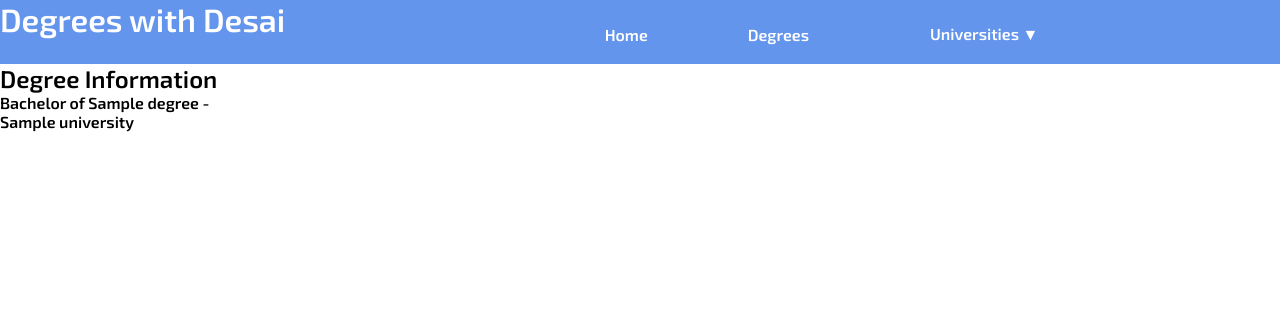
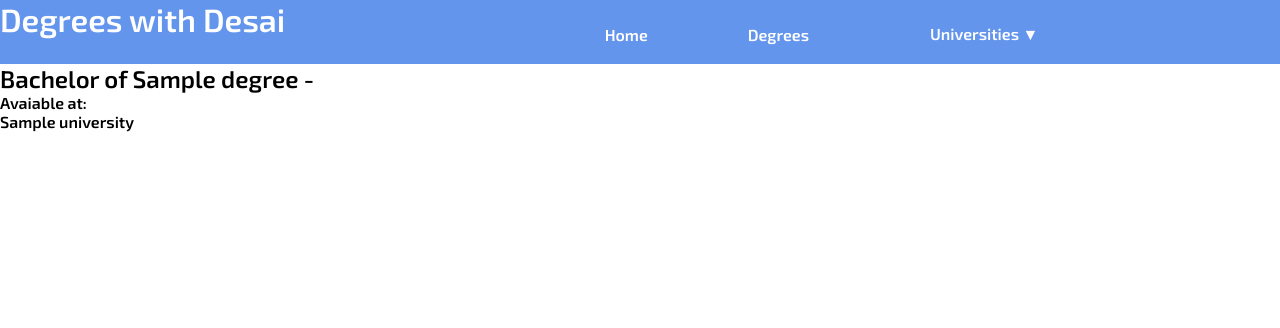
Before and after one commit to KushDesai04/13DTP-Project, a Flask app: page /degree/1 in a window 1280 px wide. Shown: the top 328 px of the page. Run offline with Flask 2, Linux system fonts and the light colour scheme; tables that the repository leaves empty hold one stand-in row (values such as "Sample post"); parts of the project's set-up code (start-up, migrations or seed data) failed here and were passed over.

Commit message:
filter system now filters by universities and is displayed properly

```diff
--- a/main.py
+++ b/main.py
@@ -40,30 +40,23 @@ def degree(id):
 
 @app.route('/degrees', methods = ["GET", "POST"])
 def degrees():
-  degrees = models.Degree.query.order_by(models.Degree.name).all()
+
+  degrees = {}
   universities = models.University.query.all()
+  for university in universities:
+    degrees[university.name]= university.degrees
+
   subjects = models.Subject.query.all()
-  order = "ASC"
-
 
   if request.method == "POST":
-    order = request.form["order"]
-    print(order, type(order))
-    university_filter = request.form['universities']
-    university_filter = ['University of Auckland', 'University of Canterbury']
-    if order == "DESC":
-      #degrees = models.Degree.query.filter(models.Degree.universities.in_(university_filter)).order_by(models.Degree.name.desc()).all()
-      degree_university = models.University.query.filter(models.University.name.in_(university_filter)).all()
-    else:
-      degree_university = models.University.query.filter(models.University.name.in_(university_filter)).all()
+    university_filter = request.form.getlist('universities')
+    universities = models.University.query.filter(models.University.name.in_(university_filter)).all()
 
-    degrees = [degree.degrees for degree in degree_university]
-    print(degrees)
+    degrees = {}
+    for university in universities:
+      degrees[university.name]= university.degrees
+
   return render_template('degrees.html', degrees = degrees, universities = universities, order=order, subjects=subjects)
-
-@app.route('/jobs')
-def jobs():
-  return 'jobs'
 
 
 if __name__ == '__main__':
--- a/static/css/style.css
+++ b/static/css/style.css
@@ -201,9 +201,15 @@ footer p {
 /* Grid for all games */
 .grid-container {
   display: grid;
-  grid-template-columns: repeat(auto-fit, minmax(200px, 1fr)); /* makes the grid take up as much space as possible and sets the width of each section to 400px*/
+  grid-template-columns: repeat(4, 1fr); /* makes the grid take up as much space as possible and sets the min-width of each section to 400px*/
   width: 80%;
   float: right;
+  margin: 3vh auto;
+}
+
+.uni_name{
+  grid-column-start: 1;
+  grid-column-end: 5;
 }
 
 /* Every individual item in the grid */
--- a/templates/degree.html
+++ b/templates/degree.html
@@ -1,12 +1,11 @@
 {% extends 'layout.html' %}
 {% block content %}
 
-<h2>Degree Information</h2>
+<h2>Bachelor of {{degree.name}} - </h2>
 
-<p>Bachelor of {{degree.name}} - </p>
-
+<p>Avaiable at:</p>
 {% for university in universities %}
-{{ university.name }} <br>
+<p>{{ university.name }}</p>
 {% endfor %}
 
 {% endblock %}
```
Also changed, not shown: templates/degrees.html (+10 -21 lines).
